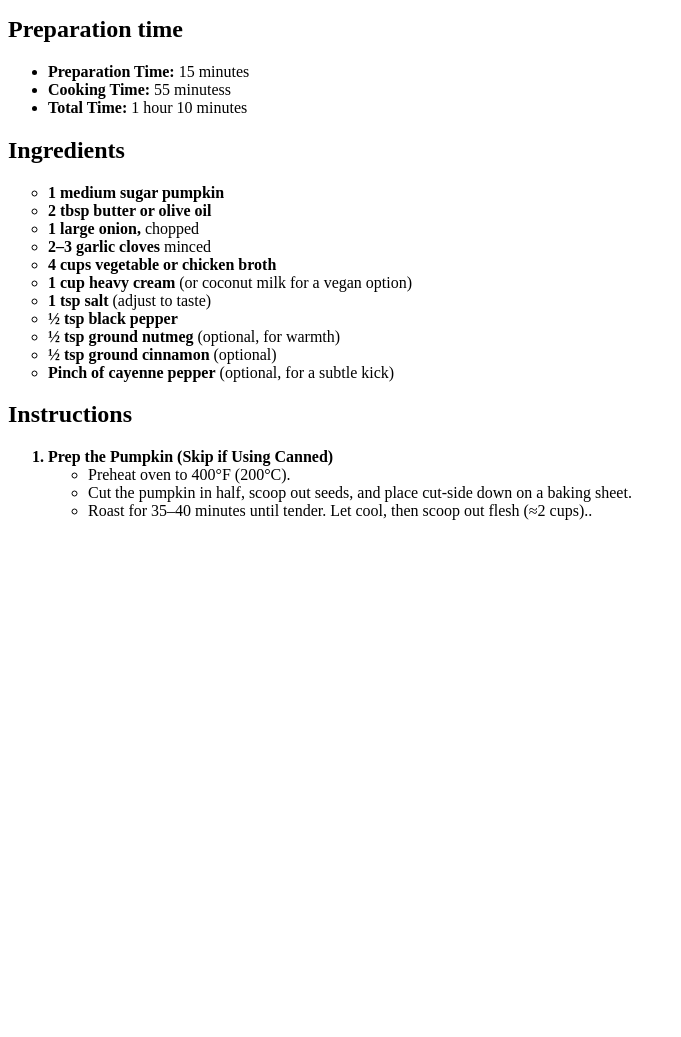
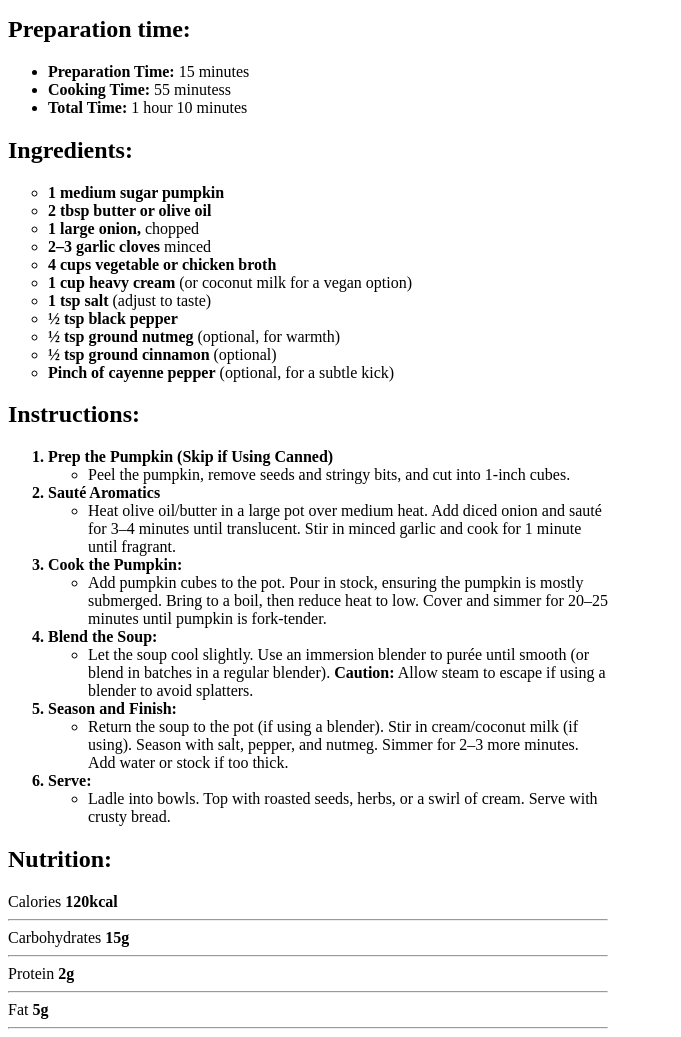
Before and after one commit to ahmed82git/challenge-1, a plain HTML site: page index.html in a window 1280 px wide. Shown: the part 540-1577 px from the top of the page, without its empty margins (0-681 px from the left). Before the commit the page ends 1076 px from the top, so only its background shows below. Drawn offline with Linux system fonts and the light colour scheme.

Commit message:
finish ch1

```diff
--- a/index.html
+++ b/index.html
@@ -11,16 +11,16 @@
         <img src="assets/images/image of the dish.jpg" alt="Pumpkin Soup" width="600" style="border-radius: 10px;">
     </header>
     <p style="text-align: justify;width: 600px;" >Pumpkin soup is a creamy, It combines the natural sweetness of pumpkin with savory aromatics and spices, creating a harmonious balance of flavors</p>
-    <section>
-        <h2>Preparation time</h2>
+    <section style="max-width: 600px;">
+        <h2>Preparation time:</h2>
         <ul>
             <li><span style="font-weight: 600;">Preparation Time:</span> 15 minutes</li>
             <li><span style="font-weight: 600;">Cooking Time:</span> 55 minutess</li>
             <li><span style="font-weight: 600;">Total Time:</span> 1 hour 10 minutes</li>
         </ul>
     </section>
-    <section>
-        <h2>Ingredients</h2>
+    <section style="max-width: 600px;">
+        <h2>Ingredients:</h2>
         <ul style="list-style: circle;">
             <li style="font-weight: 600;">1 medium sugar pumpkin</li>
             <li style="font-weight: 600;">2 tbsp butter or olive oil</li>
@@ -35,20 +35,59 @@
             <li style="font-weight: 600;">Pinch of cayenne pepper<span style="font-weight: 100;"> (optional, for a subtle kick)</span></li>
         </ul>
     </section>
-    <section>
-        <h2>Instructions</h2>
+    <section style="max-width: 600px;" >
+        <h2>Instructions:</h2>
         <ol>
             <li style="font-weight: 600;">Prep the Pumpkin (Skip if Using Canned)
                 <ul>
-                    <li style="font-weight: 100;">Preheat oven to 400°F (200°C).</li>
-                    <li style="font-weight: 100;">Cut the pumpkin in half, scoop out seeds, and place cut-side down on a baking sheet.</li>
-                    <li style="font-weight: 100;">Roast for 35–40 minutes until tender. Let cool, then scoop out flesh (≈2 cups)..</li>
+                    <li style="font-weight: 100;">Peel the pumpkin, remove seeds and stringy bits, and cut into 1-inch cubes.</li>
+                </ul>
+            </li>
+            <li style="font-weight: 600;">Sauté Aromatics
+                <ul>
+                    <li style="font-weight: 100;">Heat olive oil/butter in a large pot over medium heat. Add diced onion and sauté for 3–4 minutes until translucent. Stir in minced garlic and cook for 1 minute until fragrant.</li>
+                </ul>
+            </li>
+            <li style="font-weight: 600;">Cook the Pumpkin:
+                <ul>
+                    <li style="font-weight: 100;">Add pumpkin cubes to the pot. Pour in stock, ensuring the pumpkin is mostly submerged. Bring to a boil, then reduce heat to low. Cover and simmer for 20–25 minutes until pumpkin is fork-tender.</li>
+                </ul>
+            </li>
+            <li style="font-weight: 600;">Blend the Soup:
+                <ul>
+                    <li style="font-weight: 100;">Let the soup cool slightly. Use an immersion blender to purée until smooth (or blend in batches in a regular blender). <SPan style="font-weight: 600;">Caution:</SPan> Allow steam to escape if using a blender to avoid splatters.</li>
+                </ul>
+            </li>
+            <li style="font-weight: 600;">Season and Finish:
+                <ul>
+                    <li style="font-weight: 100;">Return the soup to the pot (if using a blender). Stir in cream/coconut milk (if using). Season with salt, pepper, and nutmeg. Simmer for 2–3 more minutes. Add water or stock if too thick.</li>
+                </ul>
+            </li>
+            <li style="font-weight: 600;">Serve:
+                <ul>
+                    <li style="font-weight: 100;">Ladle into bowls. Top with roasted seeds, herbs, or a swirl of cream. Serve with crusty bread.</li>
                 </ul>
             </li>
         </ol>
 
         </ul>
     </section>
+    <Section style="max-width: 600px;">
+        <h2>Nutrition:</h2>
+        <span>Calories</span>
+        <span style="font-weight: 600;">120kcal</span>
+        <hr>
+        <span>Carbohydrates</span>
+        <span style="font-weight: 600;">15g</span>
+        <hr>
+        <span>Protein</span>
+        <span style="font-weight: 600;">2g</span>
+        <hr>
+        <span>Fat</span>
+        <span style="font-weight: 600;">5g</span>
+        <hr>
+
+    </SEction>
 
 </body>
 </html>
```
Also changed, not shown: assets/images/recipe-form-basic.jpg (deleted).
